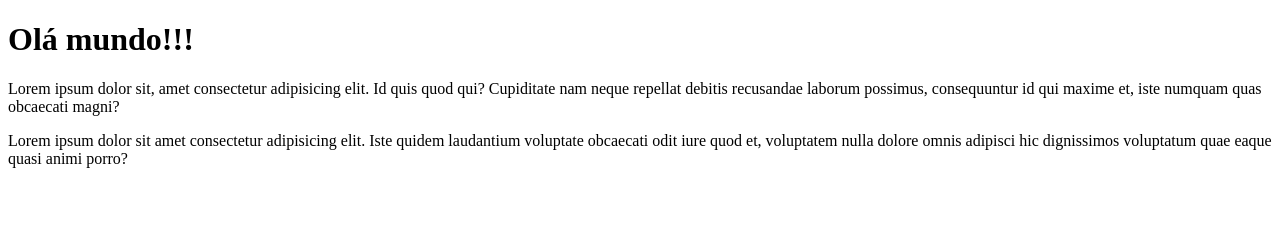
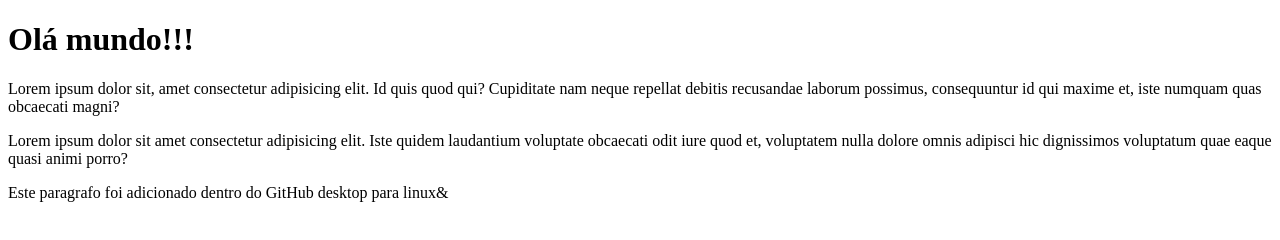
Before and after one commit to BraytonAguilar/Ola-Mundo, a plain HTML site: page site-exemplo/index.html in a window 1280 px wide. Drawn offline with Linux system fonts and the light colour scheme.

Commit message:
Mudei arquivo index

```diff
--- a/site-exemplo/index.html
+++ b/site-exemplo/index.html
@@ -9,5 +9,6 @@
     <h1>Olá mundo!!!</h1>
     <p></p>Lorem ipsum dolor sit, amet consectetur adipisicing elit. Id quis quod qui? Cupiditate nam neque repellat debitis recusandae laborum possimus, consequuntur id qui maxime et, iste numquam quas obcaecati magni?
     <p>Lorem ipsum dolor sit amet consectetur adipisicing elit. Iste quidem laudantium voluptate obcaecati odit iure quod et, voluptatem nulla dolore omnis adipisci hic dignissimos voluptatum quae eaque quasi animi porro?</p>
+    <p>Este paragrafo foi adicionado dentro do GitHub desktop para linux&</p>
 </body>
 </html>
```
